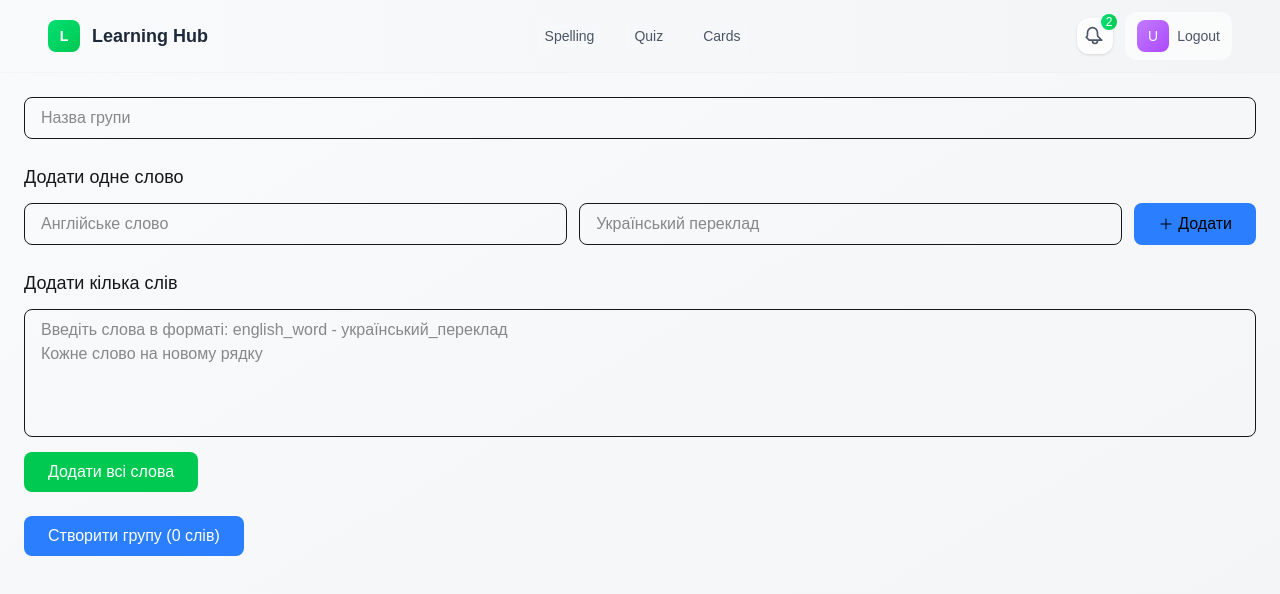
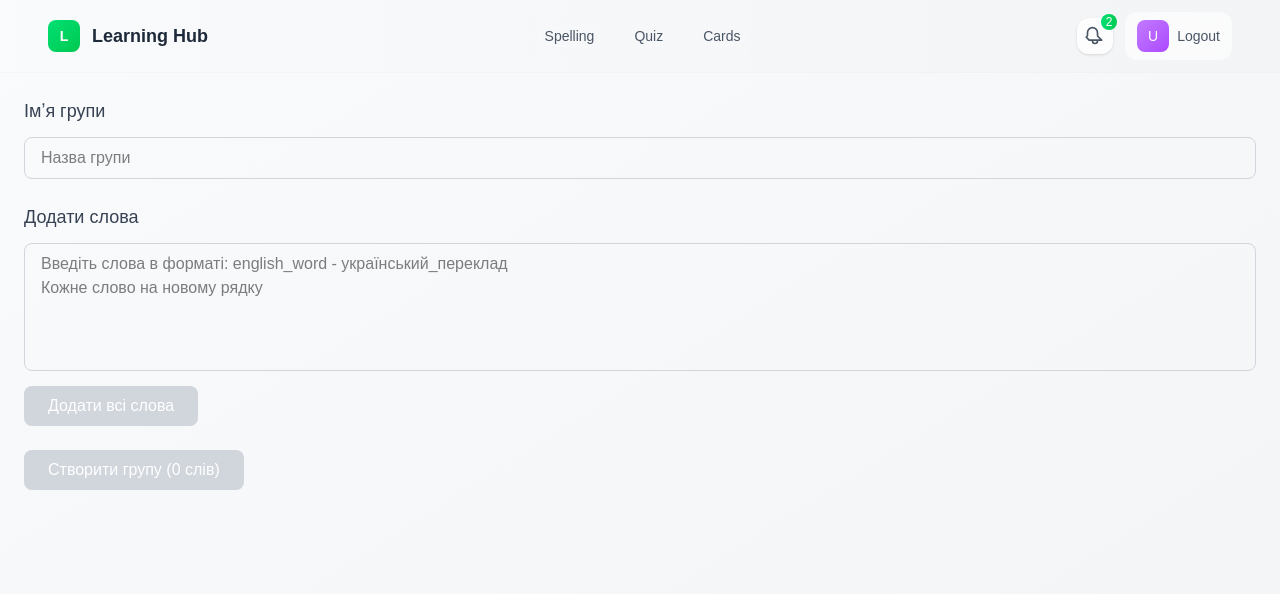
Before and after one commit to ZelikSV/english-dictionary-app, a Next.js app: page /groups/create in a window 1280 px wide. Shown: the top 594 px of the page. Built offline with nearby package versions, Linux system fonts and the light colour scheme.

Commit message:
refactored words group form

```diff
--- a/src/ui/NewWordsGroupForm/index.tsx
+++ b/src/ui/NewWordsGroupForm/index.tsx
@@ -1,6 +1,5 @@
 'use client';
 import React from 'react';
-import {PlusIcon} from '@heroicons/react/24/outline';
 import {v4 as uuidv4} from 'uuid';
 import {useForm, useFieldArray} from 'react-hook-form';
 import {useRouter} from 'next/navigation';
@@ -26,7 +25,6 @@ const NewWordsGroupForm = () => {
         name: 'words'
     });
 
-    const watchedNewWord = watch('newWord');
     const watchedBulkText = watch('bulkText');
 
     const handleDeleteWord = (id: string) => {
@@ -40,19 +38,6 @@ const NewWordsGroupForm = () => {
         const wordIndex = fields.findIndex(word => word.id === id);
         if (wordIndex !== -1) {
             update(wordIndex, {...fields[wordIndex], ...updatedWord});
-        }
-    };
-
-    const handleAddSingleWord = () => {
-        if (watchedNewWord.en?.trim() && watchedNewWord.ua?.trim()) {
-            const wordWithId = {
-                id: uuidv4(),
-                en: watchedNewWord.en.trim(),
-                ua: watchedNewWord.ua.trim()
-            };
-
-            append(wordWithId);
-            setValue('newWord', {en: '', ua: ''});
         }
     };
 
@@ -93,6 +78,9 @@ const NewWordsGroupForm = () => {
     return (
         <form onSubmit={handleSubmit(onSubmit)} className='space-y-6'>
             <div>
+                <h3 className='text-lg font-medium text-gray-700 mb-3'>
+                    Імʼя групи
+                </h3>
                 <input
                     {...register('groupName', {
                         required: "Назва групи обов'язкова",
@@ -100,7 +88,7 @@ const NewWordsGroupForm = () => {
                     })}
                     type='text'
                     placeholder='Назва групи'
-                    className='w-full px-4 py-2 border border-black-300 rounded-lg focus:outline-none focus:ring-2 focus:ring-blue-500'
+                    className='w-full px-4 py-2 border border-gray-300 rounded-lg focus:outline-none focus:ring-2 focus:ring-blue-500 text-black'
                 />
                 {errors.groupName && (
                     <p className='mt-1 text-sm text-red-600'>{errors.groupName.message}</p>
@@ -108,49 +96,20 @@ const NewWordsGroupForm = () => {
             </div>
 
             <div>
-                <h3 className='text-lg font-medium text-black-700 mb-3'>
-                    Додати одне слово
-                </h3>
-                <div className='flex gap-3 mb-3'>
-                    <input
-                        {...register('newWord.en')}
-                        type='text'
-                        placeholder='Англійське слово'
-                        className='flex-1 px-4 py-2 border border-black-300 rounded-lg focus:outline-none focus:ring-2 focus:ring-blue-500'
-                    />
-                    <input
-                        {...register('newWord.ua')}
-                        type='text'
-                        placeholder='Український переклад'
-                        className='flex-1 px-4 py-2 border border-black-300 rounded-lg focus:outline-none focus:ring-2 focus:ring-blue-500'
-                    />
-                    <button
-                        type='button'
-                        onClick={handleAddSingleWord}
-                        disabled={!watchedNewWord.en?.trim() || !watchedNewWord.ua?.trim()}
-                        className='px-6 py-2 bg-blue-500 text-black rounded-lg hover:bg-blue-600 disabled:bg-black-300 disabled:cursor-not-allowed transition-colors flex items-center'
-                    >
-                        <PlusIcon className='w-4 h-4 mr-1' />
-                        Додати
-                    </button>
-                </div>
-            </div>
-
-            <div>
-                <h3 className='text-lg font-medium text-black-700 mb-3'>
-                    Додати кілька слів
+                <h3 className='text-lg font-medium text-gray-700 mb-3'>
+                    Додати слова
                 </h3>
                 <div>
                     <textarea
                         {...register('bulkText')}
                         placeholder='Введіть слова в форматі: english_word - український_переклад&#10;Кожне слово на новому рядку'
-                        className='w-full px-4 py-2 border border-black-300 rounded-lg focus:outline-none focus:ring-2 focus:ring-blue-500 h-32 resize-none'
+                        className='w-full px-4 py-2 border border-gray-300 rounded-lg focus:outline-none focus:ring-2 focus:ring-blue-500 h-32 resize-none text-black'
                     />
                     <button
                         type='button'
                         onClick={handleAddBulkWords}
                         disabled={!watchedBulkText?.trim()}
-                        className='mt-2 px-6 py-2 bg-green-500 text-white rounded-lg hover:bg-green-600 disabled:bg-black-300 disabled:cursor-not-allowed transition-colors'
+                        className='mt-2 px-6 py-2 bg-green-500 text-white rounded-lg hover:bg-green-600 disabled:bg-gray-300 disabled:cursor-not-allowed transition-colors'
                     >
                         Додати всі слова
                     </button>
@@ -158,17 +117,17 @@ const NewWordsGroupForm = () => {
             </div>
 
             {fields.length > 0 && (
-                    <WordsList
-                        words={fields}
-                        onDeleteWord={handleDeleteWord}
-                        onUpdateWord={handleUpdateWord}
-                    />
+                <WordsList
+                    words={fields}
+                    onDeleteWord={handleDeleteWord}
+                    onUpdateWord={handleUpdateWord}
+                />
             )}
 
             <button
                 type='submit'
                 disabled={fields.length === 0}
-                className='px-6 py-2 bg-blue-500 text-white rounded-lg hover:bg-blue-600 disabled:bg-black-300 disabled:cursor-not-allowed transition-colors flex items-center'
+                className='px-6 py-2 bg-blue-500 text-white rounded-lg hover:bg-blue-600 disabled:bg-gray-300 disabled:cursor-not-allowed transition-colors flex items-center'
             >
                 Створити групу ({fields.length} слів)
             </button>
```
